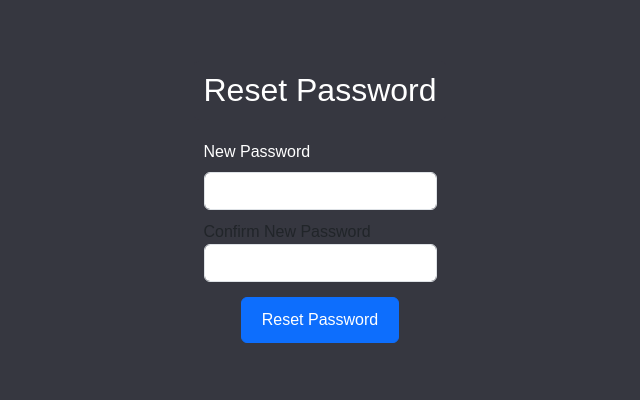
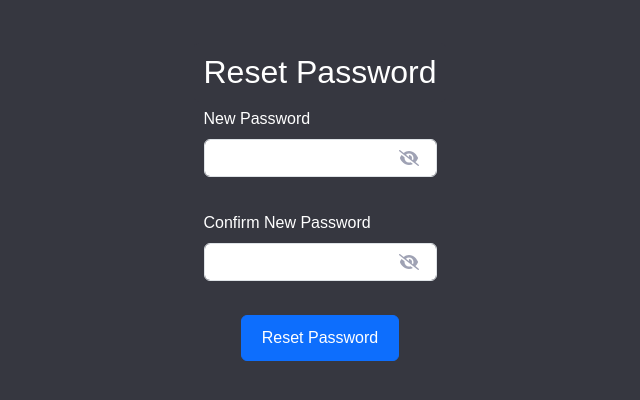
Before and after one commit to Sailesh75/PERN-todo, a React (Vite) app in the folder client/: page /reset-password/1 in a window 1280 px wide. Shown: the part 198-598 px from the top of the page, without its empty margins (320-960 px from the left). Built offline with nearby package versions, Linux system fonts and the light colour scheme; no server answers.

Commit message:
code refactor

```diff
--- a/client/src/forgotPassword/_forgotPassword.scss
+++ b/client/src/forgotPassword/_forgotPassword.scss
@@ -39,7 +39,7 @@
   background-color: #363740;
   padding: 10px;
   border-radius: 5px;
-  margin-bottom: 20px;
+  margin-bottom: 5px;
 }
 
 .reset-password-btn {
@@ -47,9 +47,22 @@
   padding: 10px 20px;
   display: block;
   margin: 0 auto;
-  margin-top: 15px;
+  margin-top: 5px;
 }
 
 .form-label {
   color: #fff;
 }
+
+.password-toggle-icon {
+  position: relative;
+  top: -30px;
+  left: 195px;
+  cursor: pointer;
+  color: #9fa2b4;
+}
+
+.signup-link {
+  color: #3751ff;
+  text-decoration: none;
+}
--- a/client/src/forgotPassword/resetPassword.jsx
+++ b/client/src/forgotPassword/resetPassword.jsx
@@ -1,18 +1,36 @@
 import React, { useState } from "react";
-import { useParams } from "react-router-dom";
+import { useParams, useNavigate } from "react-router-dom";
 import api from "../api";
 import { toast } from "react-toastify";
+import PasswordToggle from "../components/PasswordToggle";
 import "../forgotPassword/_forgotPassword.scss";
+
+const isPasswordValid = (password) => {
+  const passwordRegex = /^(?=.*[0-9])(?=.*[!@#$%^&*])[a-zA-Z0-9!@#$%^&*]{8,}$/;
+  return passwordRegex.test(password);
+};
 
 const ResetPassword = () => {
   const { token } = useParams();
   const [password, setPassword] = useState("");
   const [confirmPassword, setConfirmPassword] = useState("");
+  const [PasswordInputType, ToggleIcon] = PasswordToggle();
+  const navigate = useNavigate();
 
   const handleSubmit = async (e) => {
     e.preventDefault();
+    if (!password.trim() || !confirmPassword.trim()) {
+      toast.warning("Please fill in all fields.");
+      return;
+    }
     if (password !== confirmPassword) {
       toast.error("Passwords do not match");
+      return;
+    }
+    if (!isPasswordValid(password)) {
+      toast.error(
+        "Password must be at least 8 characters long and contain at least one number and one special character."
+      );
       return;
     }
 
@@ -20,7 +38,9 @@ const ResetPassword = () => {
       const response = await api.post(`/user/reset-password/${token}`, {
         password,
       });
-      toast.success(response.data.message);
+      console.log(response);
+      toast.success("Password reset successful!");
+      navigate("/login");
     } catch (error) {
       toast.error("Error resetting password");
     }
@@ -35,22 +55,26 @@ const ResetPassword = () => {
             New Password
           </label>
           <input
-            type="password"
+            type={PasswordInputType}
             className="form-control"
             id="password"
             value={password}
             onChange={(e) => setPassword(e.target.value)}
           />
+          <span className="password-toggle-icon">{ToggleIcon}</span>
         </div>
         <div className="form-group">
-          <label htmlFor="confirmPassword">Confirm New Password</label>
+          <label className="form-label" htmlFor="confirmPassword">
+            Confirm New Password
+          </label>
           <input
-            type="password"
+            type={PasswordInputType}
             className="form-control"
             id="confirmPassword"
             value={confirmPassword}
             onChange={(e) => setConfirmPassword(e.target.value)}
           />
+          <span className="password-toggle-icon">{ToggleIcon}</span>
         </div>
         <button type="submit" className="btn btn-primary reset-password-btn">
           Reset Password
--- a/client/src/forgotPassword/verifyEmail.jsx
+++ b/client/src/forgotPassword/verifyEmail.jsx
@@ -49,6 +49,12 @@ const verifyEmail = ({}) => {
           Send
         </button>
       </form>
+      <p className="form-label text-center mt-3">
+        Don't have an account?{" "}
+        <a href="/signup" className="signup-link">
+          Sign up here
+        </a>
+      </p>
     </div>
   );
 };
--- a/client/src/login/Login.jsx
+++ b/client/src/login/Login.jsx
@@ -62,7 +62,7 @@ const Login = ({ setAuth }) => {
               value={password}
               onChange={(e) => setPassword(e.target.value)}
             />
-            <span className="password-toggle-icon2">{ToggleIcon}</span>
+            <span className="password-toggle-icon3">{ToggleIcon}</span>
             <a href="/forgot-password" className="forgot-password-link">
               Forgot password?
             </a>
--- a/client/src/login/_login.scss
+++ b/client/src/login/_login.scss
@@ -42,8 +42,8 @@
 
 .password-toggle-icon3 {
   position: relative;
-  top: -30px;
-  left: 245px;
+  top: -40px;
+  left: 250px;
   cursor: pointer;
   color: #9fa2b4;
 }
@@ -51,9 +51,12 @@
 .forgot-password-link {
   display: inline-block;
   margin-top: 10px;
+  margin-bottom: 20px;
   color: #007bff;
   text-decoration: none;
   cursor: pointer;
+  position: relative;
+  right: -125px;
 
   &:hover {
     text-decoration: underline;
```
